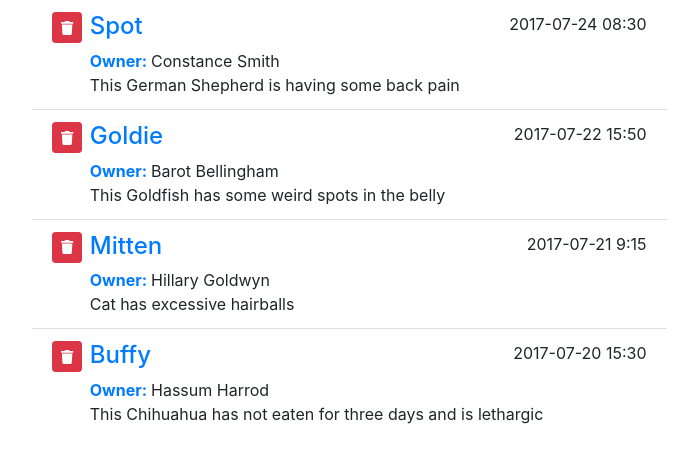
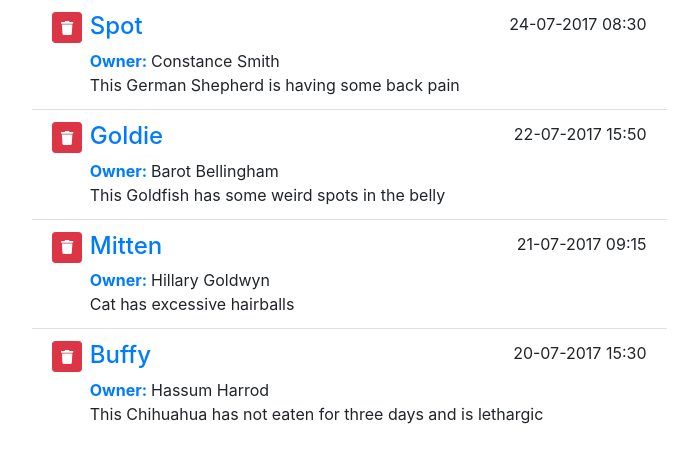
Before and after one commit to BenjaminKyhn/vue-interface-tutorial, a Vue app: page / in a window 1280 px wide. Shown: the top 462 px of the page, without its empty margins (291-989 px from the left). Built offline with nearby package versions, Linux system fonts and the light colour scheme.

Commit message:
Part 3-3

```diff
--- a/src/components/AppointmentList.vue
+++ b/src/components/AppointmentList.vue
@@ -12,7 +12,7 @@
                 <div class="w-100">
                     <div class="d-flex justify-content-between">
                         <span class="h4 text-primary">{{item.petName}}</span>
-                        <span class="float-right">{{item.aptDate}}</span>
+                        <span class="float-right">{{formattedDate(item.aptDate)}}</span>
                     </div>
                     <div class="owner-name">
                         <span class="font-weight-bold text-primary mr-1">Owner:</span>
@@ -27,12 +27,18 @@
 
 <script>
     import { FontAwesomeIcon } from "@fortawesome/vue-fontawesome";
+    import moment from "moment";
 
     export default {
         name: "AppointmentList",
         props: ["appointments"],
         components: {
             FontAwesomeIcon
+        },
+        methods: {
+            formattedDate: function(date){
+                return moment(new Date(date)).format("DD-MM-YYYY HH:mm");
+            }
         }
     }
 </script>
```
